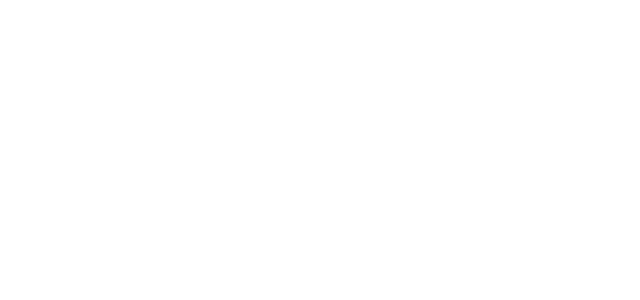
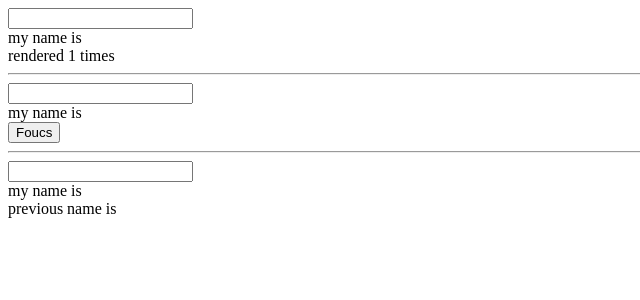
Before and after one commit to liujiaqi222/learn-react-hooks, a React (Create React App) app: page / in a window 1280 px wide. Shown: the top 300 px of the page, without its empty margins (0-640 px from the left). Built offline with nearby package versions, Linux system fonts and the light colour scheme.

Commit message:
feat: useRef学习

```diff
--- a/src/App.tsx
+++ b/src/App.tsx
@@ -1,6 +1,8 @@
 import { UseReducerBasic, UseReducerExample } from "./components/UseReducer"
-import { UseEffectBasic, UseEffectBasic2 } from "./components/UseEffect"
+import { UseEffectBasic1, UseEffectBasic2 } from "./components/UseEffect"
 import { UseMemoBasic } from "./components/UseMemo"
+import { UseRefBasic1, UseRefBasic2, UseRefBasic3 } from "./components/UseRef"
+
 function App() {
   return (
     <div className="App">
@@ -13,13 +15,18 @@ function App() {
       {/* useEffect */}
       {false && (
         <>
-          <UseEffectBasic />
+          <UseEffectBasic1 />
           <UseEffectBasic2 />
         </>
       )}
 
       {/* useMemo */}
       {false && <UseMemoBasic />}
+
+      {/* useRef */}
+      <UseRefBasic1 />
+      <UseRefBasic2 />
+      <UseRefBasic3 />
     </div>
   )
 }
--- a/src/components/UseEffect.tsx
+++ b/src/components/UseEffect.tsx
@@ -1,6 +1,6 @@
 import { useState, useEffect } from "react"
 
-export const UseEffectBasic = () => {
+export const UseEffectBasic1 = () => {
   const [resourceType, setResourceType] = useState("posts")
   const [count, setCount] = useState(0)
   const [items, setItems] = useState<{ userId: number; id: number; title: string; body: string }[]>([])
--- /dev/null
+++ b/src/components/UseRef.tsx
@@ -0,0 +1,67 @@
+import { useState, useEffect, useRef } from "react"
+
+// 如果想要统计渲染次数，使用useEffect+useState会导致state一直在变化导致循环渲染
+export const UseRefBasicError = () => {
+  const [name, setName] = useState("")
+  const [count, setCount] = useState(0)
+  useEffect(() => {
+    setCount((prev) => prev + 1)
+  })
+  return (
+    <>
+      <input type="text" onChange={(e) => setName(e.target.value)} />
+      <div>my name is {name}</div>
+      <div>rendered {count} times</div>
+    </>
+  )
+}
+
+// ref 绑定的数据变化时不会导致组件reupdated
+export const UseRefBasic1 = () => {
+  const [name, setName] = useState("")
+  const renderCount = useRef(1) // renderCount的初始值是{current:1}
+  useEffect(() => {
+    renderCount.current += 1
+  })
+  return (
+    <>
+      <input type="text" onChange={(e) => setName(e.target.value)} />
+      <div>my name is {name}</div>
+      <div>rendered {renderCount.current} times</div>
+      <hr />
+    </>
+  )
+}
+
+// 操作dom
+export const UseRefBasic2 = () => {
+  const [name, setName] = useState("")
+  const inputRef = useRef<HTMLInputElement>(null)
+  function foucs() {
+    inputRef.current?.focus()
+  }
+  return (
+    <div>
+      <input ref={inputRef} type="text" onChange={(e) => setName(e.target.value)} />
+      <div>my name is {name}</div>
+      <button onClick={foucs}>Foucs</button>
+      <hr />
+    </div>
+  )
+}
+
+// 获取state previous value
+export const UseRefBasic3 = () => {
+  const [name, setName] = useState("")
+  const prevName = useRef("")
+  useEffect(() => {
+    prevName.current = name
+  }, [name])
+  return (
+    <>
+      <input type="text" onChange={(e) => setName(e.target.value)} />
+      <div>my name is {name}</div>
+      <div>previous name is {prevName.current}</div>
+    </>
+  )
+}
```
